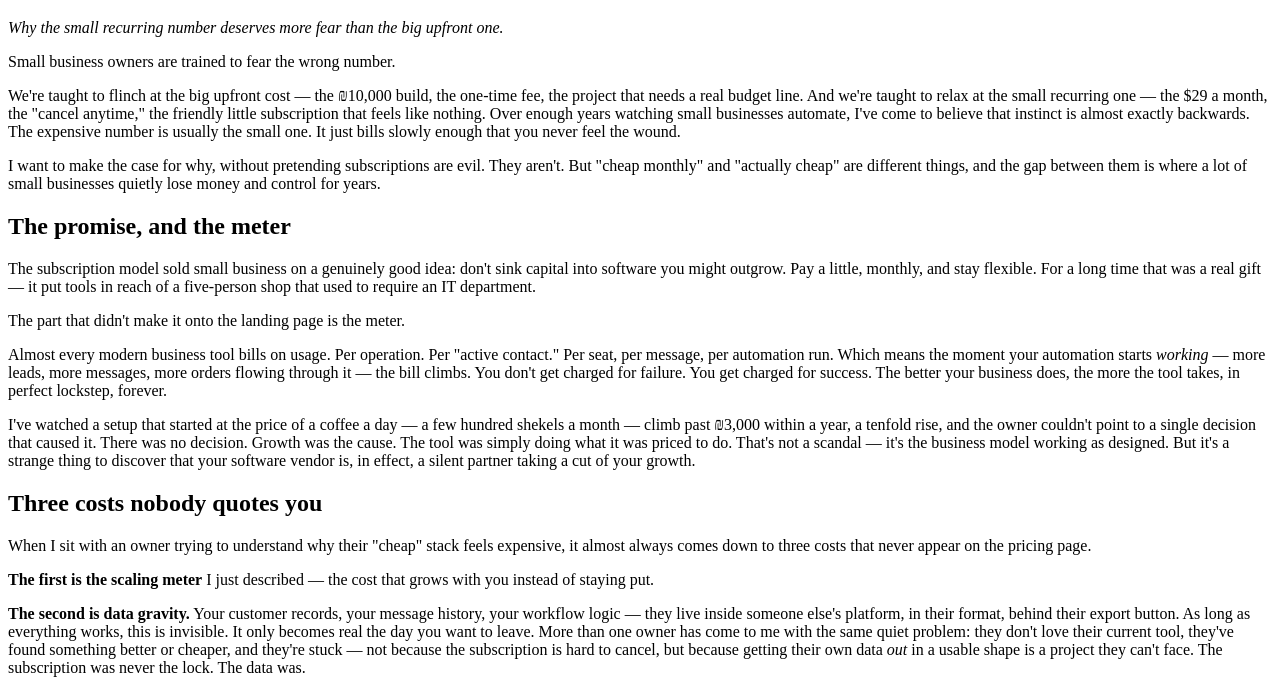
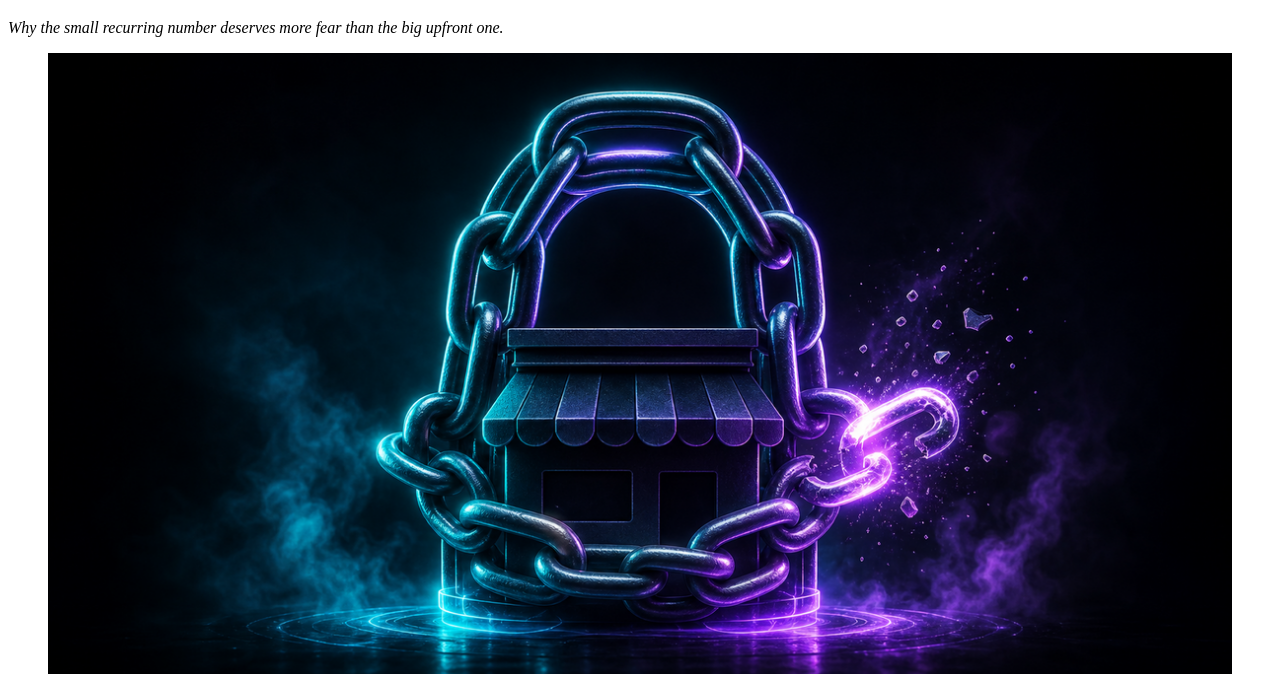
Before and after one commit to achiya-automation/mi-tmp, a plain HTML site: page index.html in a window 1280 px wide. Shown: the part 61-751 px from the top of the page. Drawn offline with Linux system fonts and the light colour scheme.

Commit message:
add hero image

```diff
--- a/index.html
+++ b/index.html
@@ -7,6 +7,7 @@
 <body>
   <h1>The Hidden Cost of SaaS Lock-In for Small Businesses</h1>
   <p><em>Why the small recurring number deserves more fear than the big upfront one.</em></p>
+  <figure><img src="https://raw.githack.com/achiya-automation/mi-tmp/main/medium-hero.png" alt="A small monthly subscription meter quietly climbing against a small business" style="max-width:100%;height:auto"></figure>
 
   <p>Small business owners are trained to fear the wrong number.</p>
 
```
Also changed, not shown: medium-hero.png (added).
